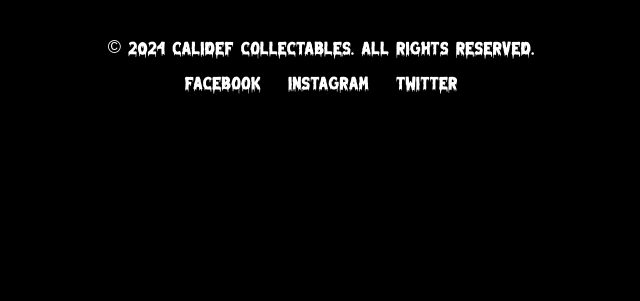
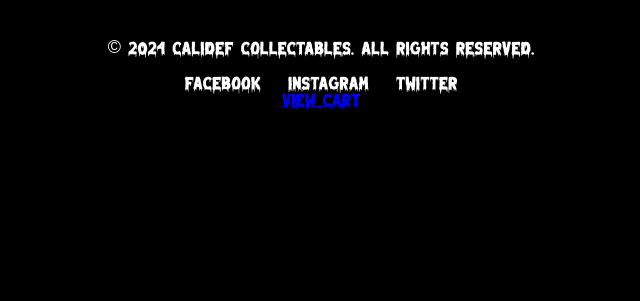
Before and after one commit to Chedder78/Parallax-, a Flask app: page /cart in a window 1280 px wide. Shown: the part 406-707 px from the top of the page, without its empty margins (319-959 px from the left). Run offline with Flask 3, Linux system fonts and the light colour scheme; some web fonts are replaced.

Commit message:
Update cart.html

```diff
--- a/templates/cart.html
+++ b/templates/cart.html
@@ -6,6 +6,7 @@
     <title>Your Cart - CaliDef Collectables</title>
     <link href="https://fonts.googleapis.com/css2?family=Roboto:wght@400;700&display=swap" rel="stylesheet">
     <link rel="stylesheet" href="style.css">
+    <link rel="stylesheet" href="{{ url_for('static', filename='style.css') }}">
 
     <style>
         body {
@@ -182,7 +183,10 @@
                 <a href="#">Twitter</a>
             </div>
         </div>
-    </footer>
+<a href="{{ url_for('cart') }}" class="cta-button">View Cart</a>
+        </div>
+            </div>
+                </footer>
 
     <script src="script.js"></script>
 </body>
```
